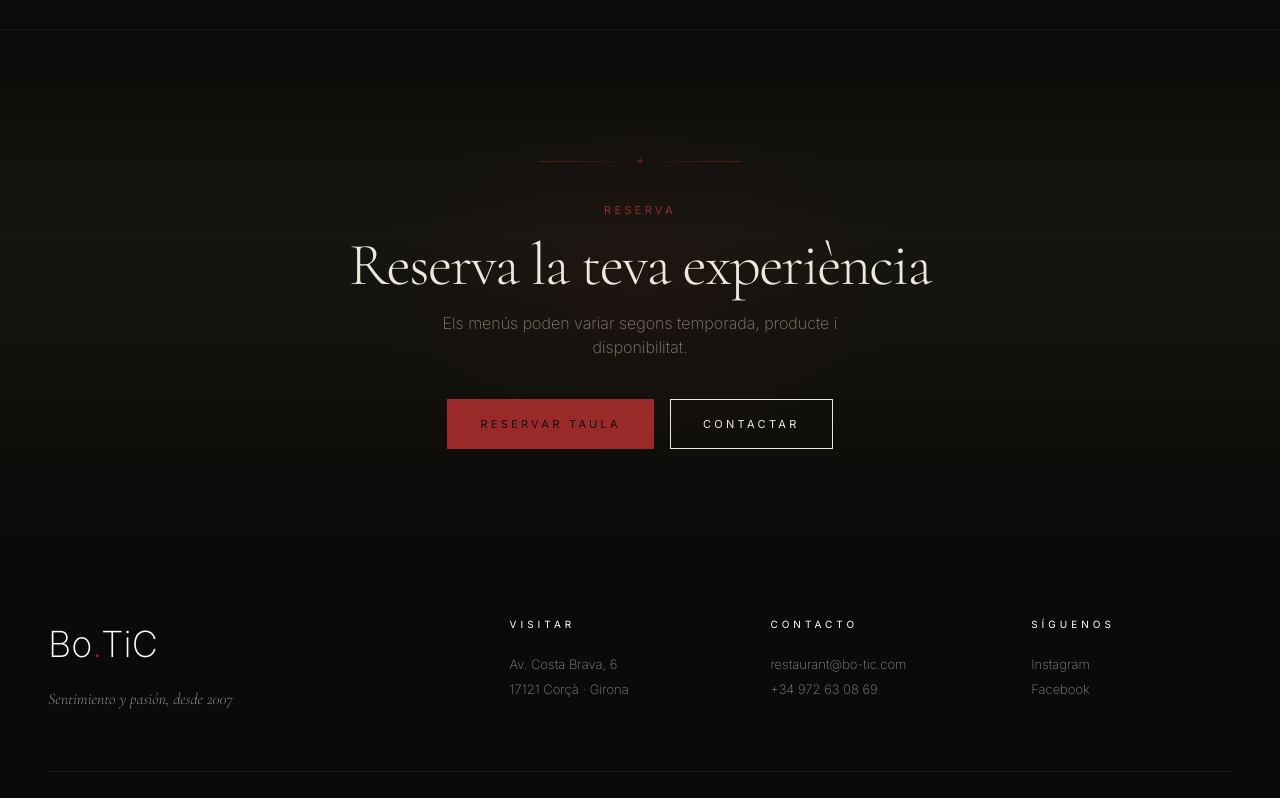
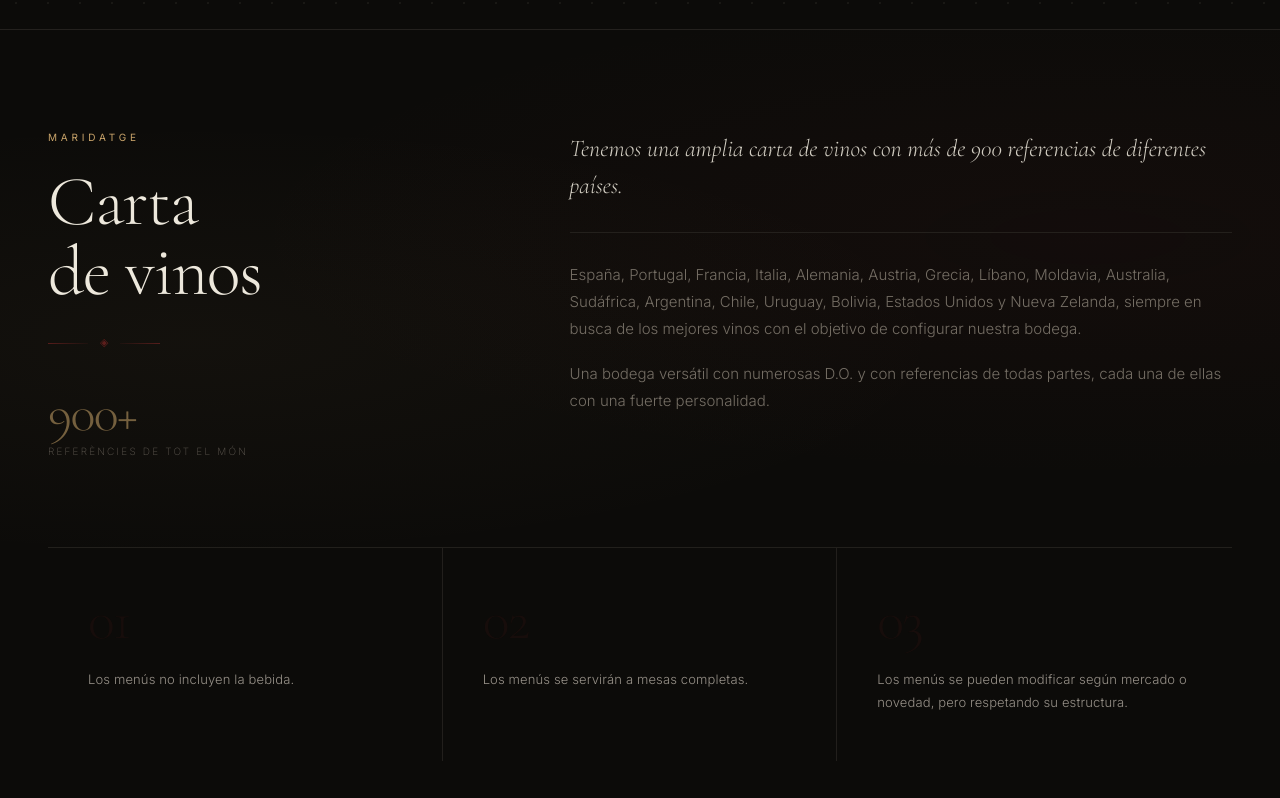
Before and after one commit to SpankyGi/Botic1, a React (Vite) app: page /menus in a window 1280 px wide. Shown: the part 1177-1975 px from the top of the page. Built offline with nearby package versions, Linux system fonts and the light colour scheme.

Commit message:
feat: seccions carta de vinos i informacio practica premium a /menus

```diff
--- a/src/index.css
+++ b/src/index.css
@@ -2440,6 +2440,178 @@ footer.botic-footer {
 }
 .mnu-cta-content { position: relative; z-index: 1; }
 
+/* ── Carta de Vinos ── */
+.wine-section {
+  background: #0C0B09;
+  padding: 100px 0 88px;
+  border-top: 1px solid rgba(46,43,39,0.7);
+  position: relative;
+  overflow: hidden;
+}
+.wine-bg-texture {
+  position: absolute; inset: 0;
+  background:
+    radial-gradient(ellipse at 85% 40%, rgba(154,42,42,0.05) 0%, transparent 55%),
+    radial-gradient(ellipse at 15% 60%, rgba(201,164,106,0.04) 0%, transparent 50%);
+  pointer-events: none;
+}
+.wine-inner {
+  display: grid;
+  grid-template-columns: 1fr 1.5fr;
+  gap: 80px;
+  align-items: start;
+  position: relative;
+  z-index: 1;
+}
+
+/* Columna esquerra */
+.wine-col-left {
+  position: sticky;
+  top: 180px;
+  opacity: 0;
+  animation: fadeUp 0.8s cubic-bezier(0.4,0,0.2,1) 0.15s both;
+}
+.wine-label {
+  display: block;
+  font-family: 'Inter', sans-serif;
+  font-size: 10px;
+  font-weight: 500;
+  letter-spacing: 0.38em;
+  text-transform: uppercase;
+  color: #C9A46A;
+  margin-bottom: 22px;
+}
+.wine-title {
+  font-family: 'Cormorant Garamond', serif;
+  font-weight: 300;
+  font-size: clamp(42px, 5.5vw, 72px);
+  color: #EDE8DC;
+  line-height: 1.0;
+  letter-spacing: -0.02em;
+  margin-bottom: 28px;
+}
+.wine-ornament {
+  display: flex;
+  align-items: center;
+  gap: 12px;
+  margin-bottom: 36px;
+}
+.wine-orn-line {
+  width: 40px; height: 1px;
+  background: linear-gradient(90deg, rgba(154,42,42,0.5), rgba(154,42,42,0.08));
+}
+.wine-ornament .wine-orn-line:last-child {
+  background: linear-gradient(90deg, rgba(154,42,42,0.08), rgba(154,42,42,0.5));
+}
+.wine-orn-glyph {
+  font-family: 'Cormorant Garamond', serif;
+  font-size: 11px;
+  color: rgba(154,42,42,0.55);
+  flex-shrink: 0;
+}
+.wine-stat {
+  display: flex;
+  flex-direction: column;
+  gap: 4px;
+}
+.wine-stat-num {
+  font-family: 'Cormorant Garamond', serif;
+  font-weight: 300;
+  font-size: 52px;
+  line-height: 1;
+  color: rgba(201,164,106,0.55);
+  letter-spacing: -0.03em;
+}
+.wine-stat-desc {
+  font-family: 'Inter', sans-serif;
+  font-size: 10px;
+  letter-spacing: 0.22em;
+  text-transform: uppercase;
+  color: rgba(138,130,120,0.65);
+}
+
+/* Columna dreta */
+.wine-col-right {
+  opacity: 0;
+  animation: fadeUp 0.9s cubic-bezier(0.4,0,0.2,1) 0.32s both;
+}
+.wine-lead {
+  font-family: 'Cormorant Garamond', serif;
+  font-weight: 300;
+  font-size: clamp(18px, 2vw, 24px);
+  font-style: italic;
+  color: rgba(237,232,220,0.88);
+  line-height: 1.55;
+  margin-bottom: 28px;
+  padding-bottom: 28px;
+  border-bottom: 1px solid rgba(46,43,39,0.65);
+}
+.wine-body {
+  font-family: 'Inter', sans-serif;
+  font-weight: 300;
+  font-size: clamp(13px, 1.25vw, 15px);
+  color: rgba(138,130,120,0.82);
+  line-height: 1.80;
+  margin-bottom: 18px;
+}
+.wine-body:last-child { margin-bottom: 0; }
+
+/* ── Informació pràctica ── */
+.info-section {
+  background: #0C0B09;
+  padding: 0 0 100px;
+}
+.info-grid {
+  display: grid;
+  grid-template-columns: repeat(3, 1fr);
+  border-top: 1px solid rgba(46,43,39,0.65);
+}
+.info-card {
+  padding: 44px 40px 48px;
+  border-right: 1px solid rgba(46,43,39,0.65);
+  position: relative;
+  opacity: 0;
+  animation: fadeUp 0.7s cubic-bezier(0.4,0,0.2,1) both;
+  transition: background 0.3s ease;
+}
+.info-card:last-child { border-right: none; }
+.info-card::before {
+  content: '';
+  position: absolute;
+  top: 0; left: 0; right: 0;
+  height: 2px;
+  background: linear-gradient(90deg,
+    rgba(154,42,42,0.55) 0%,
+    rgba(154,42,42,0.15) 50%,
+    transparent 100%);
+  transform: scaleX(0);
+  transform-origin: left;
+  transition: transform 0.4s cubic-bezier(0.4,0,0.2,1);
+}
+.info-card:hover::before { transform: scaleX(1); }
+.info-card:hover {
+  background: rgba(154,42,42,0.025);
+}
+.info-num {
+  display: block;
+  font-family: 'Cormorant Garamond', serif;
+  font-weight: 300;
+  font-size: 56px;
+  line-height: 1;
+  color: rgba(154,42,42,0.08);
+  letter-spacing: -0.03em;
+  margin-bottom: 20px;
+  user-select: none;
+}
+.info-text {
+  font-family: 'Inter', sans-serif;
+  font-weight: 300;
+  font-size: 13px;
+  color: rgba(190,182,172,0.78);
+  line-height: 1.75;
+  letter-spacing: 0.01em;
+}
+
 /* Keyframe d'entrada dels plats */
 @keyframes mnu-dish-in {
   from { opacity: 0; transform: translateX(-10px); }
@@ -2450,6 +2622,10 @@ footer.botic-footer {
 @media (max-width: 1024px) {
   .mnu-selector { padding: 0 32px; }
   .mnu-section.is-open { margin-left: -12px; padding-left: 12px; }
+  .wine-inner   { grid-template-columns: 1fr; gap: 44px; }
+  .wine-col-left { position: static; }
+  .wine-title   { font-size: clamp(36px, 6vw, 56px); }
+  .info-card    { padding: 36px 28px 40px; }
 }
 @media (max-width: 768px) {
   .mnu-selector-wrap   { top: 88px; }
@@ -2473,6 +2649,17 @@ footer.botic-footer {
   .mnu-hero-corner.tl { top: 96px; left: 24px; }
   .mnu-hero-corner.br { right: 24px; }
   .mnu-cta-section    { padding: 72px 0 64px; }
+  /* Wine i Info en mòbil */
+  .wine-section       { padding: 72px 0 60px; }
+  .wine-inner         { grid-template-columns: 1fr; gap: 36px; }
+  .wine-col-left      { position: static; }
+  .wine-title         { font-size: clamp(32px, 9vw, 48px); }
+  .wine-stat-num      { font-size: 40px; }
+  .info-grid          { grid-template-columns: 1fr; }
+  .info-card          { border-right: none; border-bottom: 1px solid rgba(46,43,39,0.65);
+                        padding: 32px 0 36px; }
+  .info-card:last-child { border-bottom: none; }
+  .info-num           { font-size: 44px; }
 }
 
 /* Accessibilitat */
@@ -2481,7 +2668,10 @@ footer.botic-footer {
   .menus-hero-title,
   .menus-hero-sub,
   .mnu-content,
-  .mnu-dish             { animation: none; opacity: 1; transform: none; }
+  .mnu-dish,
+  .wine-col-left,
+  .wine-col-right,
+  .info-card            { animation: none; opacity: 1; transform: none; }
   .mnu-section-body     { transition: none; }
   .mnu-tab::before,
   .mnu-section-trigger::after,
--- a/src/pages/Menus.jsx
+++ b/src/pages/Menus.jsx
@@ -139,6 +139,91 @@ function SectionAccordion({ section, menuId }) {
   )
 }
 
+/* ── Carta de Vinos ─────────────────────────────────────────── */
+function WineSection() {
+  return (
+    <section className="wine-section" aria-labelledby="wine-heading">
+      {/* Trama puntejada de fons */}
+      <div className="wine-bg-texture" aria-hidden="true" />
+
+      <div className="container-max wine-inner">
+
+        {/* Columna esquerra — títol editorial */}
+        <div className="wine-col-left">
+          <span className="wine-label">Maridatge</span>
+          <h2 id="wine-heading" className="wine-title">
+            Carta<br />de vinos
+          </h2>
+          <div className="wine-ornament" aria-hidden="true">
+            <span className="wine-orn-line" />
+            <span className="wine-orn-glyph">◈</span>
+            <span className="wine-orn-line" />
+          </div>
+          <p className="wine-stat">
+            <span className="wine-stat-num">900+</span>
+            <span className="wine-stat-desc">referències de tot el món</span>
+          </p>
+        </div>
+
+        {/* Columna dreta — text */}
+        <div className="wine-col-right">
+          <p className="wine-lead">
+            Tenemos una amplia carta de vinos con más de 900 referencias de diferentes países.
+          </p>
+          <p className="wine-body">
+            España, Portugal, Francia, Italia, Alemania, Austria, Grecia, Líbano, Moldavia,
+            Australia, Sudáfrica, Argentina, Chile, Uruguay, Bolivia, Estados Unidos y Nueva
+            Zelanda, siempre en busca de los mejores vinos con el objetivo de configurar
+            nuestra bodega.
+          </p>
+          <p className="wine-body">
+            Una bodega versátil con numerosas D.O. y con referencias de todas partes, cada
+            una de ellas con una fuerte personalidad.
+          </p>
+        </div>
+
+      </div>
+    </section>
+  )
+}
+
+/* ── Informació pràctica ─────────────────────────────────────── */
+const INFO_ITEMS = [
+  {
+    num: '01',
+    text: 'Los menús no incluyen la bebida.',
+  },
+  {
+    num: '02',
+    text: 'Los menús se servirán a mesas completas.',
+  },
+  {
+    num: '03',
+    text: 'Los menús se pueden modificar según mercado o novedad, pero respetando su estructura.',
+  },
+]
+
+function InfoSection() {
+  return (
+    <section className="info-section" aria-label="Informació pràctica dels menús">
+      <div className="container-max">
+        <div className="info-grid">
+          {INFO_ITEMS.map(({ num, text }, i) => (
+            <div
+              key={num}
+              className="info-card"
+              style={{ animationDelay: `${0.10 + i * 0.14}s` }}
+            >
+              <span className="info-num" aria-hidden="true">{num}</span>
+              <p className="info-text">{text}</p>
+            </div>
+          ))}
+        </div>
+      </div>
+    </section>
+  )
+}
+
 /* ── Ornament separador reutilitzable ───────────────────────── */
 function Ornament() {
   return (
@@ -224,6 +309,10 @@ export default function Menus() {
         </div>
       </section>
 
+      {/* ── Carta de vinos + info pràctica ── */}
+      <WineSection />
+      <InfoSection />
+
       {/* ── CTA final ── */}
       <section
         className="mnu-cta-section"
```
